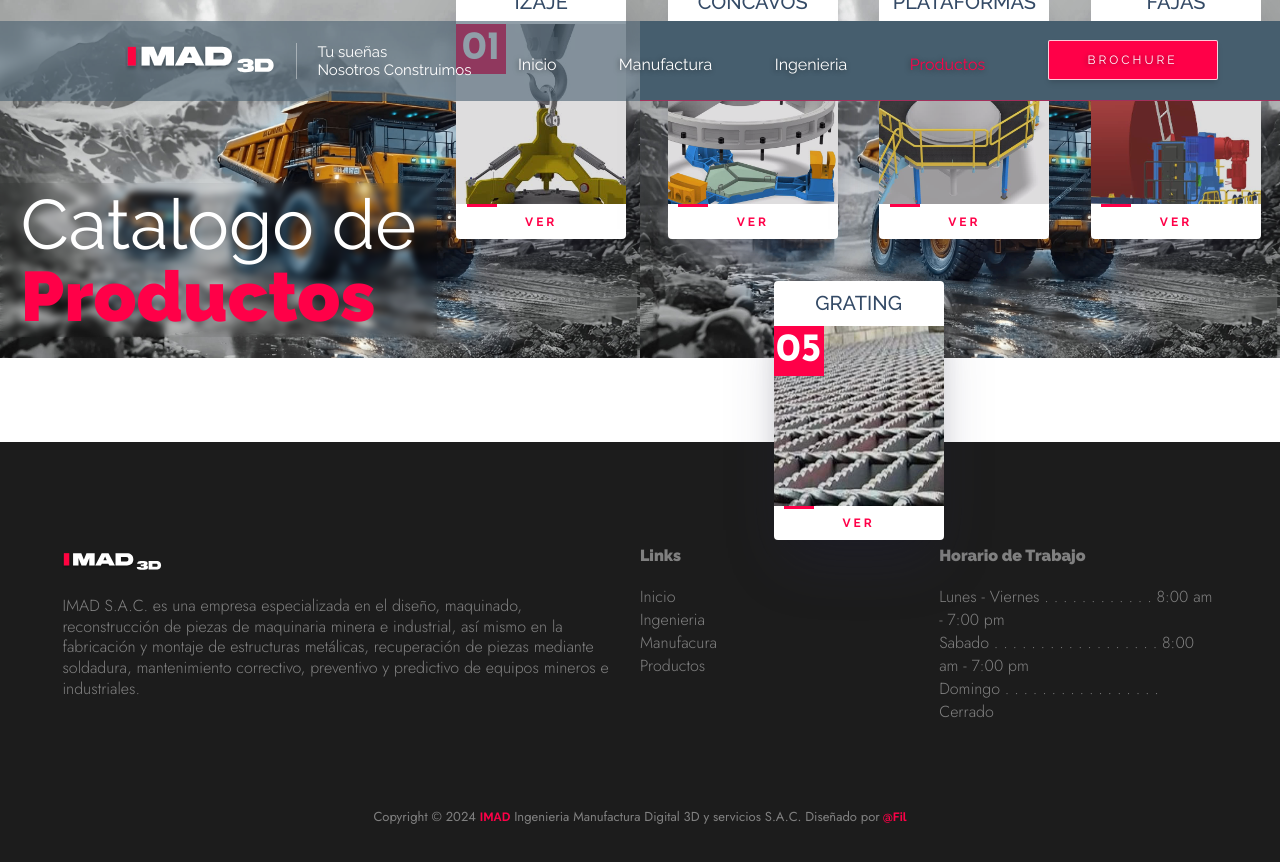
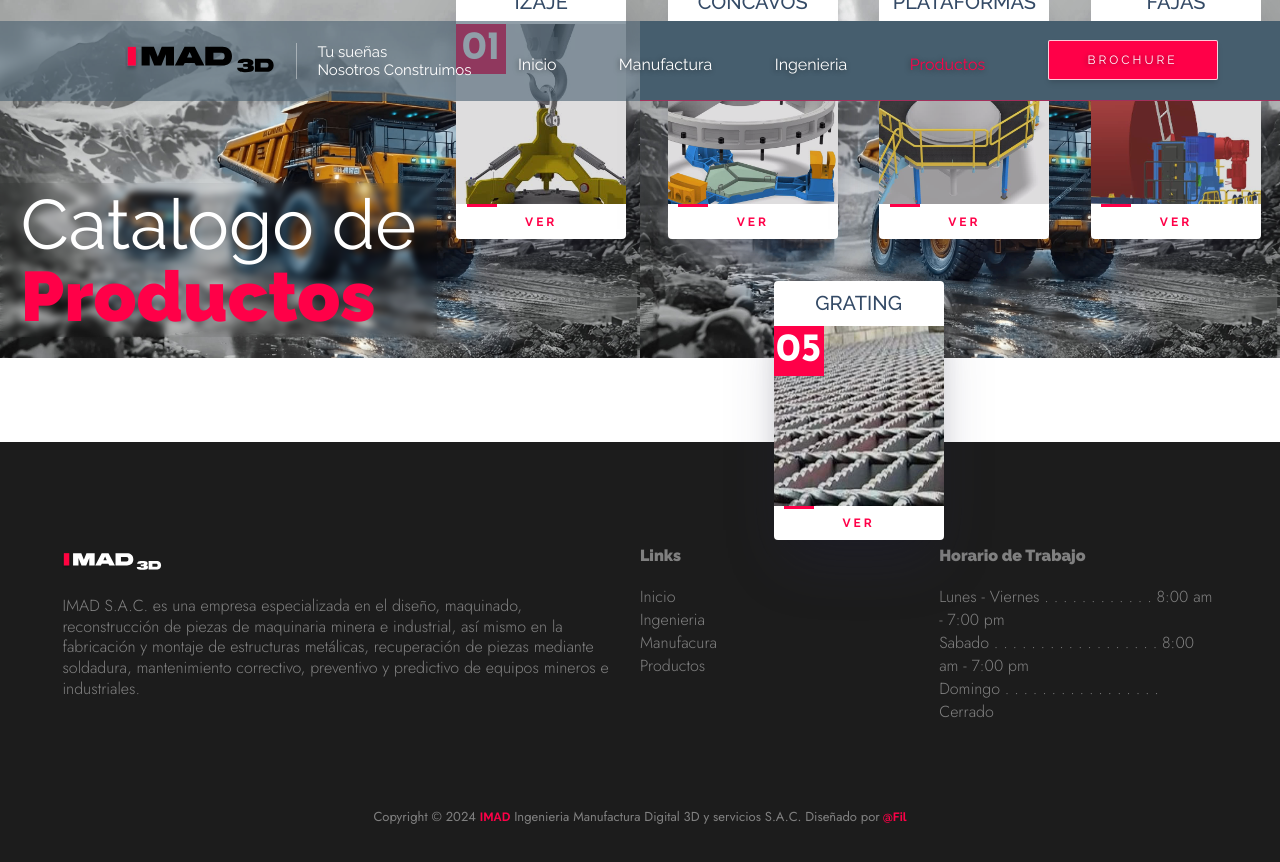
Before and after one commit to fvilca-reactjs/imad, a React (Create React App) app: page /productos in a window 1280 px wide. Shown: the top 862 px of the page. Built offline with nearby package versions, Linux system fonts and the light colour scheme.

Commit message:
logo svg

```diff
--- a/src/components/MenuBar.jsx
+++ b/src/components/MenuBar.jsx
@@ -3,6 +3,7 @@
 import "../scss/componentes/menu_bar.scss";
 import "../scss/componentes/menu_bar_.scss";
 import logo from '../images/logo.svg'
+import logoBlack from '../images/logo-black.svg'
 import { useLocation } from "react-router-dom";
 import { useState } from "react";
 import { animated as a, useTransition, config } from "@react-spring/web";
@@ -40,7 +41,7 @@
 
       <div className="logo-container">
         <div className="logo">
-          <img src={logo} alt="logo" width={150} />
+          <img src={(ishome)?logo:logoBlack} alt="logo" width={150} />
         </div>
 
         <div className="slogan">
```
Also changed, not shown: src/images/logo-black.svg, src/images/logo.svg.
